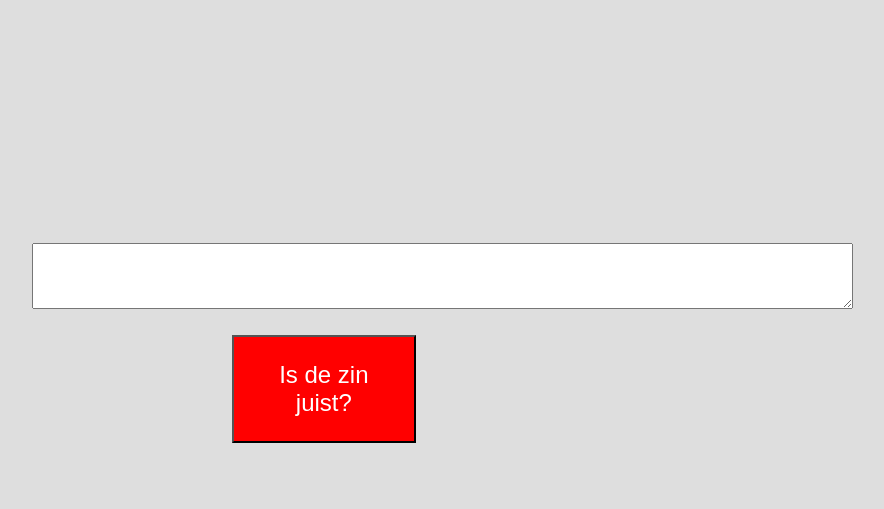
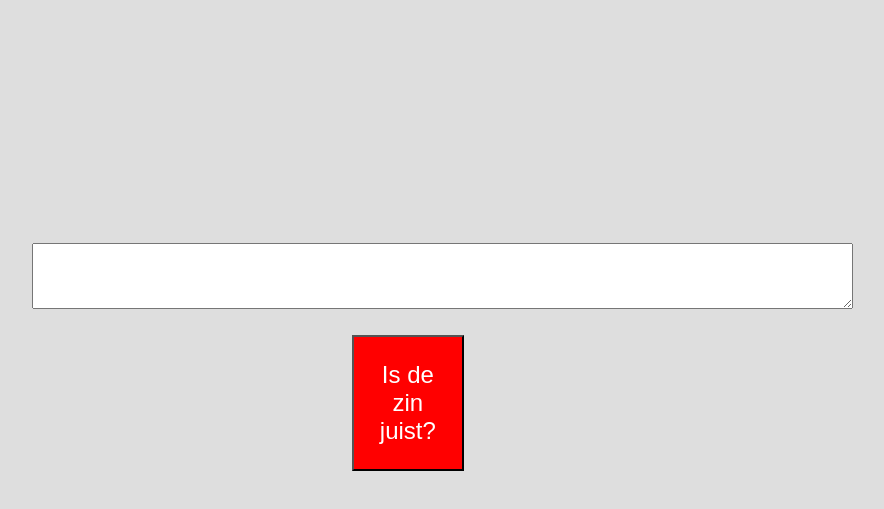
Before and after one commit to MitchPringels/Escaperoom, a plain HTML site: page index.html in a window 1280 px wide. Shown: the part 5-514 px from the top of the page, without its empty margins (355-1239 px from the left). Drawn offline with Linux system fonts and the light colour scheme.

Commit message:
Update index.html

```diff
--- a/index.html
+++ b/index.html
@@ -30,7 +30,7 @@
       }
       .aroundDiv{
         display: block;
-        margin-left: 12.5em;
+        margin-left: 20em;
         margin-right: auto;
       }
       button{
```
